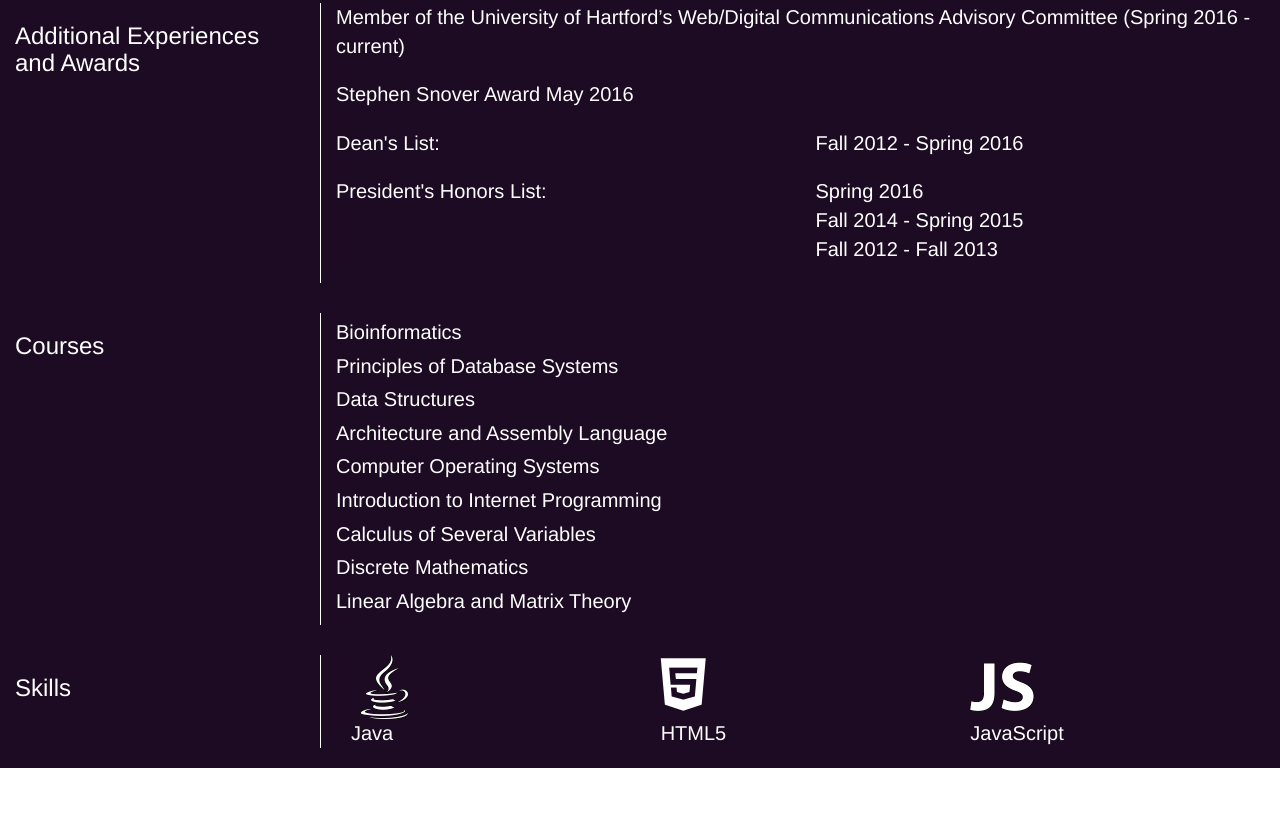
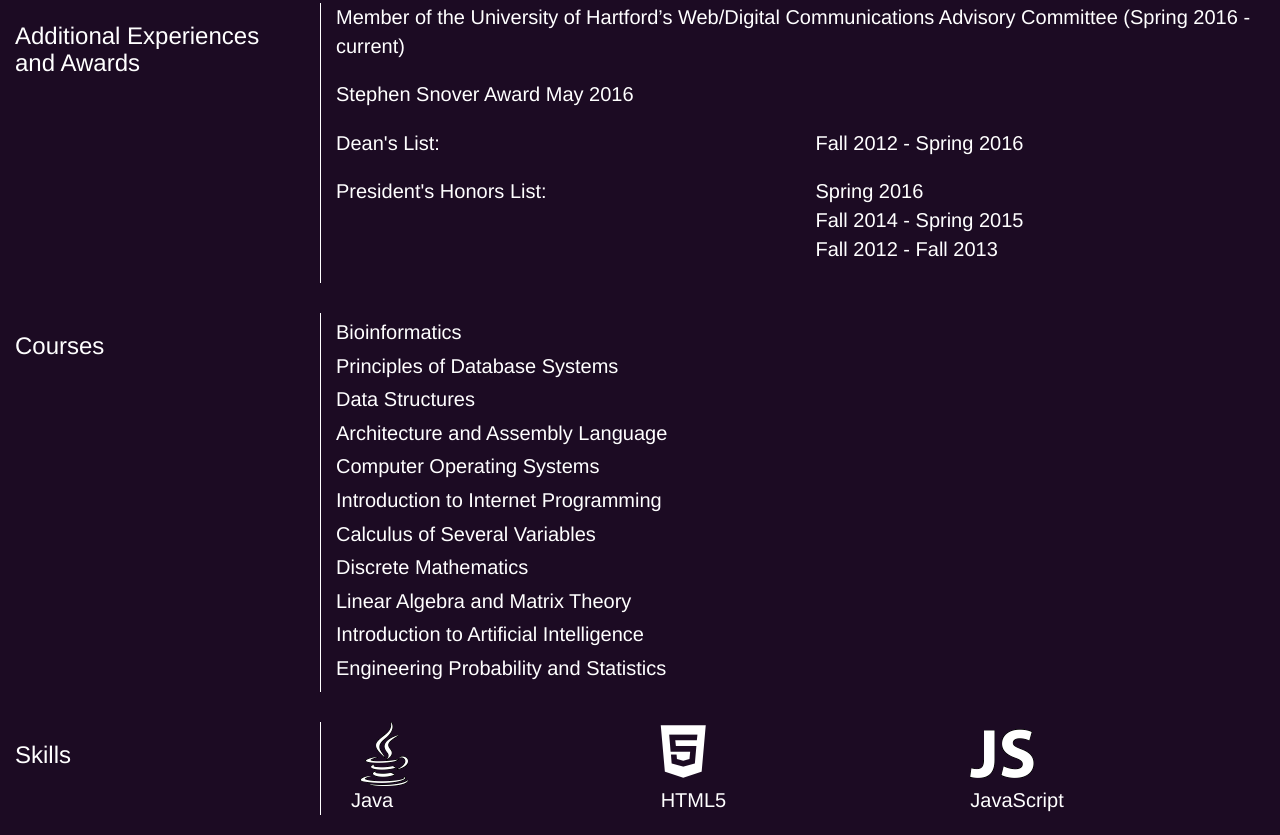
Before and after one commit to Dana94/danaottaviani.github.io, a plain HTML site: page index.html in a window 1280 px wide. Shown: the part 2033-2868 px from the top of the page. Before the commit the page ends 2801 px from the top, so only its background shows below. Drawn offline with nearby package versions, Linux system fonts and the light colour scheme.

Commit message:
added 2 more courses

```diff
--- a/index.html
+++ b/index.html
@@ -244,6 +244,8 @@
 								<li>Calculus of Several Variables</li>
 								<li>Discrete Mathematics</li>
 								<li>Linear Algebra and Matrix Theory</li>
+								<li>Introduction to Artificial Intelligence</li>
+								<li>Engineering Probability and Statistics</li>
 							</ul>
 						</div>
 					</div>
```
